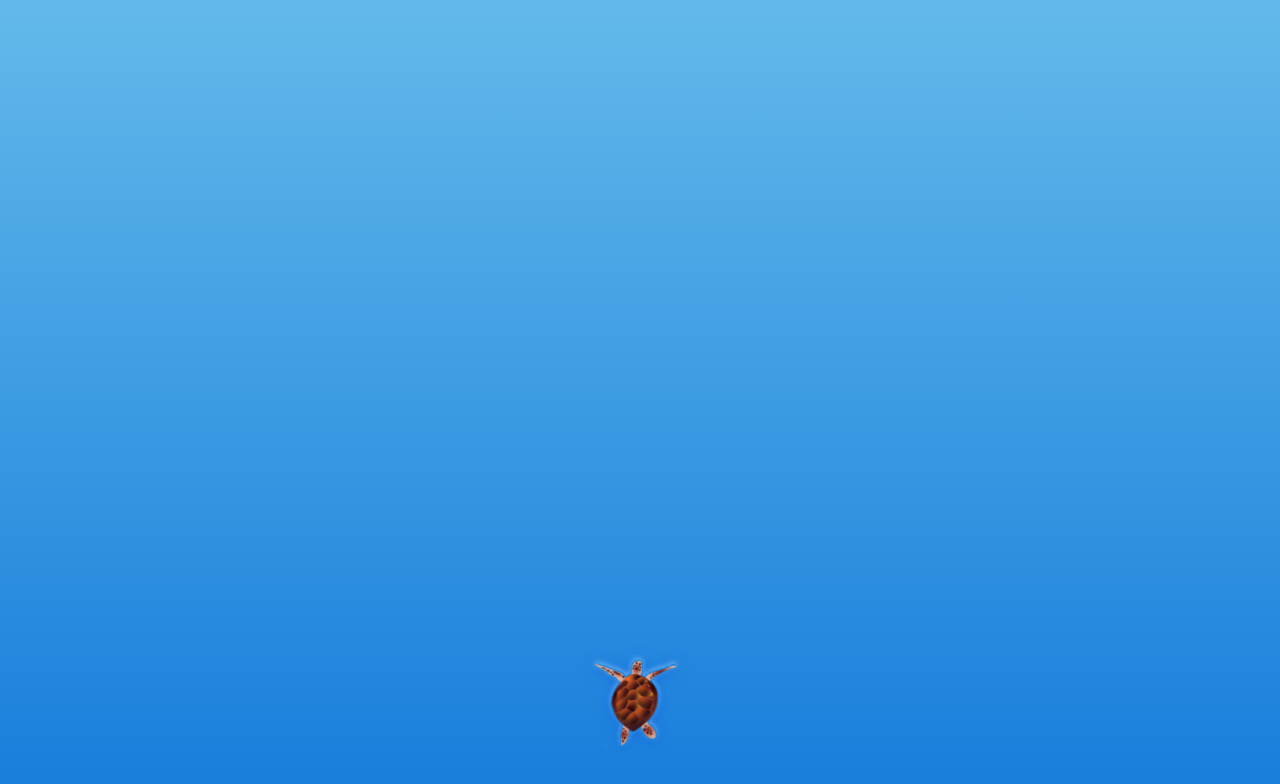
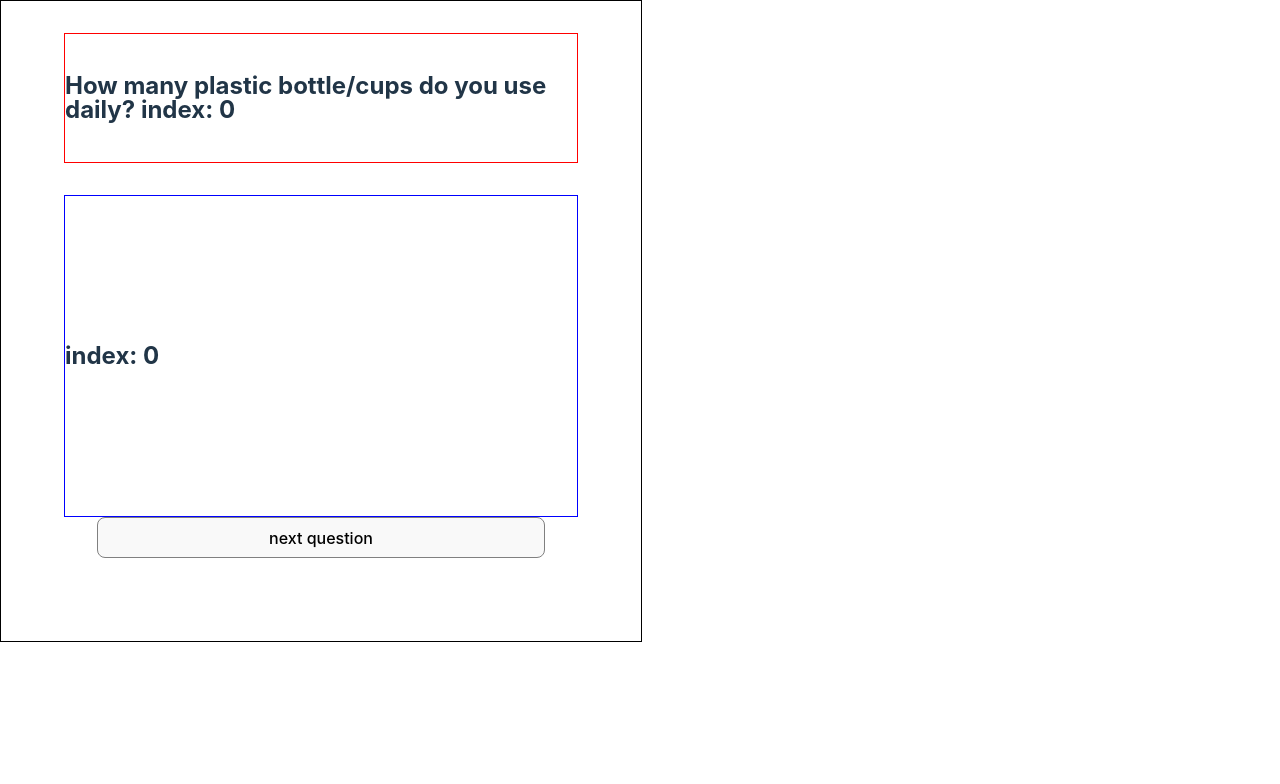
Before and after one commit to Nat-Ma/turtle-project, a React (Vite) app: page / in a window 1280 px wide. Shown: the top 784 px of the page. Built offline with nearby package versions, Linux system fonts and the light colour scheme.

Commit message:
last commit before trying new approach

```diff
--- a/src/app/App.jsx
+++ b/src/app/App.jsx
@@ -2,14 +2,14 @@ import { useState } from 'react'
 import Questionary from '../components/Questionary'
 
 //import '/src/assets/stylesheets/App.css'
-import Game from "/src/components/Game.jsx"
+//import Game from "/src/components/Game.jsx"
 
 export default function App() {
 
   return (
     <div className="App">
-      {/* <Questionary /> */}
-      <Game />
+      <Questionary />
+      {/* <Game />*/}
     </div>
   )
 }
--- a/src/components/Answer.jsx
+++ b/src/components/Answer.jsx
@@ -1,21 +1,10 @@
-import { useState } from 'react';
+export default function Answer(props) {
 
-
-export default function Answer() {
-
-
-  const answers = [<input type="text"></input>, <div>GOTHA</div>, <div>GOTHAAAAAAAAAAAAAA</div>];
-
-  let i = 0;
-  const [index, setIndex] = useState(0);
+  const answers = [<div> </div>, <div>GOTHA</div>, <div>GOTHAAAAAAAAAAAAAA</div>];
 
   return (
     <div>
-      <form>{answers[index]}</form>
-
-      <button onClick={() => setIndex(index + 1)}>
-        Click me
-      </button>
+      <h2>{answers[props.index]} index: {props.index}</h2>
     </div>
   )
 }
--- a/src/components/Question.jsx
+++ b/src/components/Question.jsx
@@ -1,8 +1,4 @@
-
-
-
 export default function Question(props) {
-
 
   const questions = ["How many plastic bottle/cups do you use daily?",
     "How many shopping bags do you get per day?",
@@ -14,7 +10,7 @@ export default function Question(props) {
 
   return (
     <div>
-      <h2>{questions[props.index]}</h2>
+      <h2>{questions[props.index]} index: {props.index}</h2>
     </div>
   )
 }
--- a/src/components/Questionary.jsx
+++ b/src/components/Questionary.jsx
@@ -13,10 +13,10 @@ const Questionary = () => {
         <div className='question'>
           <Question index={index} />
         </div>
-        <ul className='answers'>
-          <Answer />
-        </ul>
-        <button className="submit"  onClick={() => {
+        <div className='answers'>
+          <Answer index={index}/>
+        </div>
+        <button className="submit" onClick={() => {
           setIndex(index + 1)
         }}>next question</button>
       </div>
```
